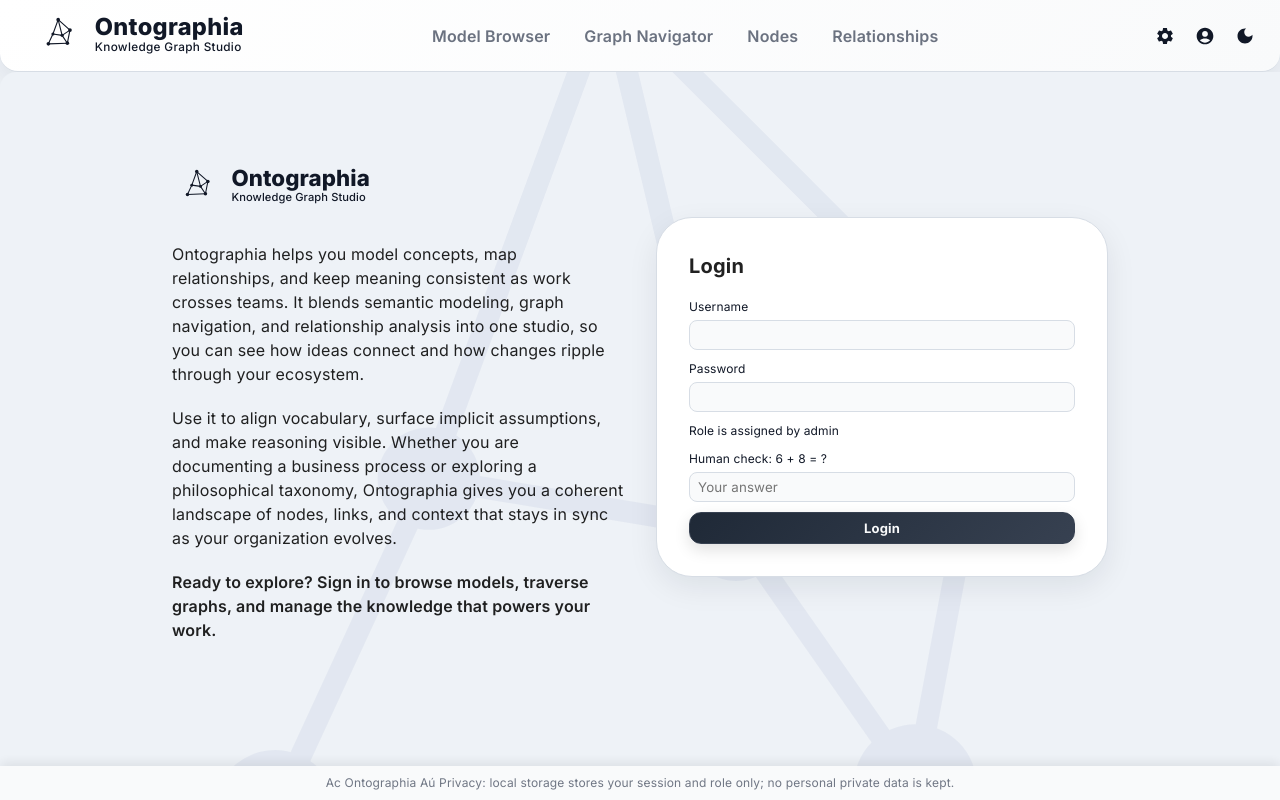
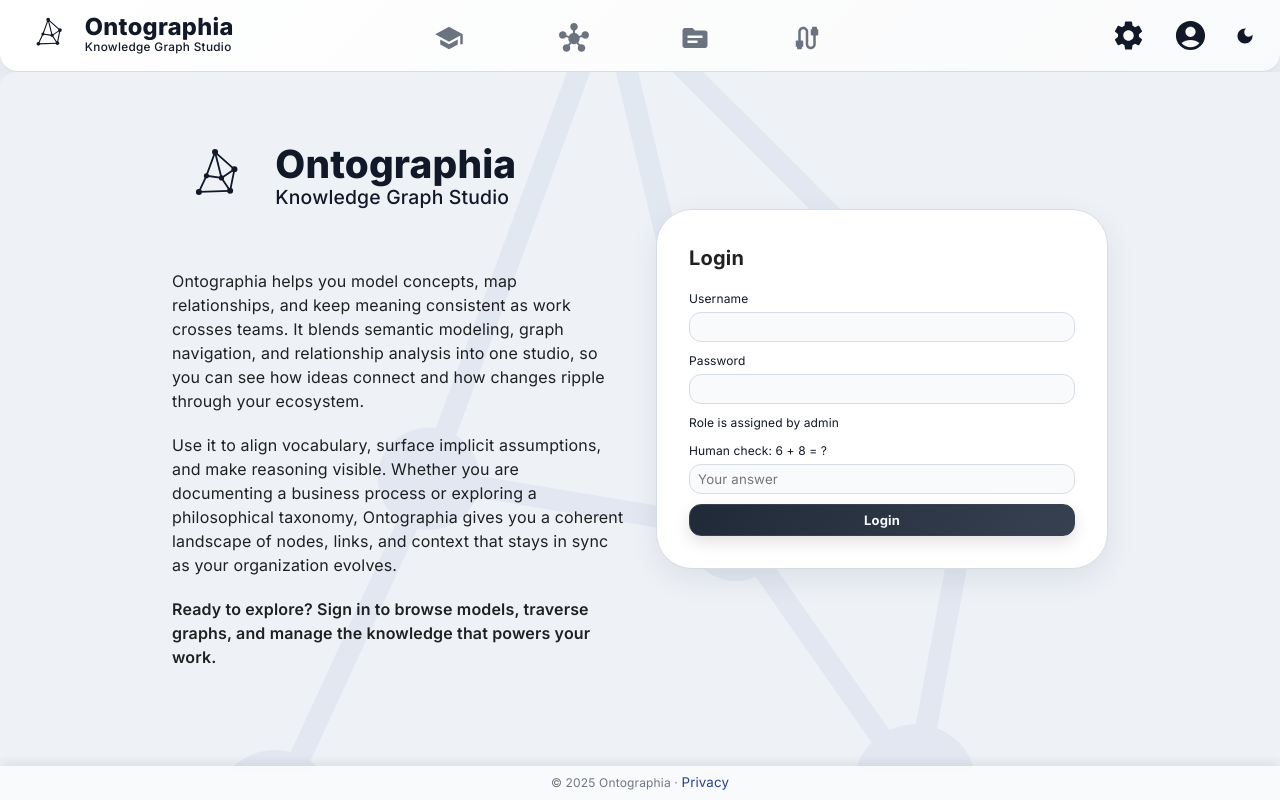
Before and after one commit to phozart/ontographia, a Next.js app: page /login in a window 1280 px wide. Built offline with nearby package versions, Linux system fonts and the light colour scheme; sample sign-in values are in the browser's storage.

Commit message:
fix header + footer + privacy

```diff
--- a/components/Layout.js
+++ b/components/Layout.js
@@ -10,10 +10,12 @@ export default function Layout({ theme, onThemeChange, children }) {
 
   const [routeLoading, setRouteLoading] = useState(false);
   const [showMobileNotice, setShowMobileNotice] = useState(false);
+  const [showPrivacy, setShowPrivacy] = useState(false);
   const router = useRouter();
   const isStudio = router.pathname.startsWith('/studio') || router.pathname.startsWith('/graphnavigator');
   const routeTimer = useRef(null);
   const routeStart = useRef(0);
+  const year = new Date().getFullYear();
 
   useEffect(() => {
     function handleMove(e) {
@@ -72,12 +74,6 @@ export default function Layout({ theme, onThemeChange, children }) {
           name="description"
           content="Ontographia Knowledge Graph Studio lets you explore semantic models, navigate relationships, and understand domain structures."
         />
-        <link rel="preconnect" href="https://fonts.googleapis.com" />
-        <link rel="preconnect" href="https://fonts.gstatic.com" crossOrigin="anonymous" />
-        <link
-          href="https://fonts.googleapis.com/css2?family=Inter:wght@400;500;600;700;800&display=swap"
-          rel="stylesheet"
-        />
         <link rel="icon" href="/constellation-icon.svg" />
       </Head>
       <div className={`app app--${theme}`}>
@@ -120,8 +116,38 @@ export default function Layout({ theme, onThemeChange, children }) {
           </div>
         )}
         <div className="global-footer">
-          Ac Ontographia Aú Privacy: local storage stores your session and role only; no personal private data is kept.
+          © {year} Ontographia ·{' '}
+          <button
+            type="button"
+            className="link"
+            style={{ border: 'none', background: 'transparent', padding: 0, cursor: 'pointer' }}
+            onClick={() => setShowPrivacy(true)}
+          >
+            Privacy
+          </button>
         </div>
+        {showPrivacy && (
+          <div className="modal-backdrop" style={{ zIndex: 2100 }} onClick={() => setShowPrivacy(false)}>
+            <div className="modal" onClick={e => e.stopPropagation()} style={{ maxWidth: 520 }}>
+              <h3 style={{ marginTop: 0 }}>Privacy statement</h3>
+              <p style={{ lineHeight: 1.6 }}>
+                Ontographia uses a minimal privacy footprint. We store your session token and role in local storage on
+                this device only. No personal data is kept beyond what you enter to sign in. All graph edits and
+                metadata remain within your environment; nothing is sent to third-party analytics. For support or audit,
+                an administrator may review server logs that contain timestamped access events but not your content.
+              </p>
+              <p style={{ lineHeight: 1.6 }}>
+                By continuing, you confirm you are authorised to access the workspace data and will handle it according
+                to your organisation’s security and privacy policies.
+              </p>
+              <div className="modal-actions" style={{ justifyContent: 'flex-end' }}>
+                <button className="btn" type="button" onClick={() => setShowPrivacy(false)}>
+                  Close
+                </button>
+              </div>
+            </div>
+          </div>
+        )}
       </div>
     </>
   );
--- a/components/TopBar.js
+++ b/components/TopBar.js
@@ -8,6 +8,10 @@ import SettingsIcon from '@mui/icons-material/Settings';
 import AccountCircleIcon from '@mui/icons-material/AccountCircle';
 import MenuIcon from '@mui/icons-material/Menu';
 import CloseIcon from '@mui/icons-material/Close';
+import SchoolIcon from '@mui/icons-material/School';
+import HubIcon from '@mui/icons-material/Hub';
+import SourceIcon from '@mui/icons-material/Source';
+import CableIcon from '@mui/icons-material/Cable';
 import ThemeToggle from './ThemeToggle';
 import { useAuth } from './AuthContext';
 import { LogoWordmark } from './Logo';
@@ -69,12 +73,57 @@ export default function TopBar({ theme, onThemeChange }) {
             }}
           />
         </Link>
+      </div>
       {user && !isMobile && (
-          <nav className="topbar-nav">
-            <Link href="/semanticmodelbrowser" className={isActive('/semanticmodelbrowser', '/user-view') ? 'active' : ''}>Model Browser</Link>
-            <Link href="/graphnavigator" className={isActive('/graphnavigator', '/studio') ? 'active' : ''}>Graph Navigator</Link>
-            {role === 'admin' && <Link href="/nodes" className={isActive('/nodes') ? 'active' : ''}>Nodes</Link>}
-            {role === 'admin' && <Link href="/relationships" className={isActive('/relationships') ? 'active' : ''}>Relationships</Link>}
+        <nav className="topbar-icon-nav center-nav">
+          <Link
+            href="/semanticmodelbrowser"
+            className={`icon-nav-item ${isActive('/semanticmodelbrowser', '/user-view') ? 'active' : ''}`}
+          >
+
+             <span className="icon-wrap">
+            <SchoolIcon fontSize="inherit" />
+
+
+
+            </span>
+             <span className="icon-label"> <p className="pmi">Model Browser</p></span>
+          </Link>
+          <Link
+            href="/graphnavigator"
+            className={`icon-nav-item ${isActive('/graphnavigator', '/studio') ? 'active' : ''}`}
+          ><span className="icon-wrap">
+            <HubIcon fontSize="inherit" />
+
+
+
+            </span>
+            <span className="icon-label"><p className="pmi"> Graph Navigator</p></span>
+          </Link>
+          {role === 'admin' && (
+            <Link href="/nodes" className={`icon-nav-item ${isActive('/nodes') ? 'active' : ''}`}>
+                <span className="icon-wrap">
+              <SourceIcon fontSize="inherit" />
+
+
+
+              </span>
+               <span className="icon-label"><p className="pmi"> Nodes</p></span>
+            </Link>
+          )}
+          {role === 'admin' && (
+            <Link
+              href="/relationships"
+              className={`icon-nav-item ${isActive('/relationships') ? 'active' : ''}`}
+            >
+
+              <span className="icon-wrap">
+                <CableIcon fontSize="inherit" />
+
+              </span>
+              <span className="icon-label"> <p className="pmi">Connections</p></span>
+            </Link>
+          )}
         </nav>
       )}
       {user && isMobile && (
@@ -90,7 +139,6 @@ export default function TopBar({ theme, onThemeChange }) {
           )}
         </div>
       )}
-      </div>
       <div className="topbar-right">
         {user && (
           <div style={{ display: 'flex', alignItems: 'center', gap: 10 }}>
@@ -104,7 +152,7 @@ export default function TopBar({ theme, onThemeChange }) {
                     aria-label="Settings"
                     sx={{ color: 'var(--text)' }}
                   >
-                    <SettingsIcon fontSize="small" />
+                    <SettingsIcon fontSize="large" />
                   </IconButton>
                 </Tooltip>
                 {settingsOpen && (
@@ -120,13 +168,13 @@ export default function TopBar({ theme, onThemeChange }) {
             <div className="settings-menu" ref={userMenuRef} style={{ position: 'relative' }}>
               <Tooltip title={`${user} (${role})`}>
                 <IconButton
-                  size="small"
+                  size="large"
                   onClick={() => setUserMenuOpen(o => !o)}
                   aria-expanded={userMenuOpen}
                   aria-label="User menu"
                   sx={{ color: 'var(--text)' }}
                 >
-                  <AccountCircleIcon fontSize="small" />
+                  <AccountCircleIcon fontSize="large" />
                 </IconButton>
               </Tooltip>
               {userMenuOpen && (
@@ -155,9 +203,7 @@ export default function TopBar({ theme, onThemeChange }) {
         )}
         {!user && (
           <>
-            <Link href="/login" className="btn-small">
-              Login
-            </Link>
+
             <ThemeToggle theme={theme} onThemeChange={onThemeChange} />
           </>
         )}
--- /dev/null
+++ b/pages/_document.js
@@ -0,0 +1,24 @@
+import Document, { Html, Head, Main, NextScript } from 'next/document';
+
+class MyDocument extends Document {
+  render() {
+    return (
+      <Html>
+        <Head>
+          <link rel="preconnect" href="https://fonts.googleapis.com" />
+          <link rel="preconnect" href="https://fonts.gstatic.com" crossOrigin="anonymous" />
+          <link
+            href="https://fonts.googleapis.com/css2?family=Inter:wght@400;500;600;700;800&display=swap"
+            rel="stylesheet"
+          />
+        </Head>
+        <body>
+          <Main />
+          <NextScript />
+        </body>
+      </Html>
+    );
+  }
+}
+
+export default MyDocument;
--- a/pages/login.js
+++ b/pages/login.js
@@ -47,10 +47,10 @@ export default function LoginPage() {
   return (
     <Box
       sx={{
-        minHeight: '80vh',
+        minHeight: '60vh',
         display: 'flex',
         alignItems: 'center',
-        justifyContent: 'center',
+        justifyContent: 'top',
         px: { xs: 2, md: 4 },
         py: { xs: 3, md: 4 },
       }}
@@ -59,7 +59,7 @@ export default function LoginPage() {
         <Grid item xs={12} md={6}>
           <Stack spacing={2.5} sx={{ maxWidth: 560, mx: 'auto' }}>
             <Box sx={{ display: 'flex', alignItems: 'center', gap: 2 }}>
-              <LogoWordmark width={260} height={70} color="var(--text)" />
+              <LogoWordmark width={520} height={140} color="var(--text)" />
             </Box>
             <Typography variant="body1">
               Ontographia helps you model concepts, map relationships, and keep meaning consistent as work crosses teams.
@@ -79,7 +79,7 @@ export default function LoginPage() {
         </Grid>
         <Grid item xs={12} md={6} sx={{ mt: { xs: 1, md: 0 } }}>
           <Paper
-            elevation={3}
+            elevation={4}
             sx={{
               p: { xs: 3, md: 4 },
               background: 'var(--bg-alt)',
--- a/styles.css
+++ b/styles.css
@@ -74,7 +74,7 @@ label {
 .btn-secondary,
 .btn-small,
 button {
-  font-weight: 600;
+  font-weight: 400;
 }
 
 .logo svg {
@@ -87,7 +87,7 @@ button {
   display: flex;
   align-items: center;
   justify-content: center;
-  pointer-events: none;
+
   overflow: hidden;
   z-index: 0;
 }
@@ -141,6 +141,7 @@ button {
   align-items: center;
   justify-content: space-between;
   padding: 0 20px;
+  padding-left: 10px;
   border-bottom: 1px solid var(--border);
   background: linear-gradient(135deg, var(--bg-alt), var(--panel));
   box-shadow: var(--shadow);
@@ -154,6 +155,7 @@ button {
   display: flex;
   align-items: center;
   gap: 16px;
+  flex: 0 0 auto;
 }
 
 .topbar-nav {
@@ -161,10 +163,86 @@ button {
   align-items: center;
   gap: 10px;
 }
+
+.topbar-icon-nav {
+  display: flex;
+  align-items: center;
+  gap: 12px;
+}
+.center-nav {
+  flex: 1;
+  justify-content: flex-start;
+  min-width: 0;
+}
+.icon-nav-item {
+  padding-top:5px;
+  position: relative;
+  display: flex;
+  flex-direction: column;
+  align-items: center;
+  justify-content: center;
+
+  text-decoration: none;
+  color: var(--text-muted);
+  padding-left: 10px ;
+  padding-right: 10px;
+  border-radius: 12px;
+  transition: transform 0.18s ease, color 0.18s ease, background 0.18s ease;
+  background: transparent;
+  min-height: 64px;
+  min-width: 100px;
+}
+.icon-nav-item .icon-label {
+  font-size: 12px;
+  font-weight: 600;
+  opacity: 0;
+  max-height: 0;
+  transform: translateY(8px);
+  transition: opacity 0.15s ease, max-height 0.15s ease, transform 0.15s ease;
+  text-align: center;
+}
+.icon-nav-item .icon-wrap {
+  display: inline-flex;
+  align-items: center;
+  justify-content: center;
+  font-size: 30px;
+  transition: font-size 0.18s ease, transform 0.18s ease, color 0.18s ease;
+}
+.icon-nav-item .icon-wrap svg {
+  color: currentColor;
+}
+.icon-nav-item:hover {
+  color: var(--nav-active-color);
+  background: var(--nav-active-bg);
+}
+.icon-nav-item:hover .icon-label {
+  opacity: 1;
+  max-height: 24px;
+  transform: translateY(0);
+}
+.icon-nav-item:hover .icon-wrap {
+  font-size: 20px;
+  transform: translateY(-2px);
+}
+.icon-nav-item.active {
+  color: var(--nav-active-color);
+  background: var(--nav-active-bg);
+  box-shadow: 0 6px 14px rgba(0,0,0,0.14);
+}
+.icon-nav-item.active .icon-label {
+  opacity: 1;
+  max-height: 24px;
+  transform: translateY(0);
+}
+.icon-nav-item.active .icon-wrap {
+  font-size: 20px;
+  transform: translateY(-2px);
+}
 .topbar-nav a {
   text-decoration: none;
   color: var(--text-muted);
-  font-weight: 600;
+  font-weight: 500;
+  text-transform: capitalize;
   padding: 8px 12px;
   border-radius: 10px;
   transition: all 0.15s ease;
@@ -173,13 +251,14 @@ button {
 .topbar-nav a:hover {
   color: var(--nav-active-color);
   background: var(--nav-active-bg);
-  box-shadow: 0 4px 10px rgba(0,0,0,0.12);
+  box-shadow: 0 6px 14px rgba(250, 150, 150, 0.14);
 }
 .topbar-nav a.active {
   color: var(--nav-active-color);
   background: var(--nav-active-bg);
-  box-shadow: 0 6px 14px rgba(0,0,0,0.14);
+  box-shadow: 0 6px 14px rgba(250, 150, 150, 0.14);
 }
+
 
 .logo {
   font-weight: 800;
@@ -259,16 +338,26 @@ button {
   flex-direction: column;
 }
 .settings-dropdown a {
-  padding: 10px 14px;
+  padding: 8px 12px;
+  margin: 2px 6px;
+  border-radius: 10px;
+  text-decoration: none;
+  color: var(--text);
+  font-weight: 600;
+  background: transparent;
+  border: none;
+  transition: background-color 0.12s ease, color 0.12s ease;
 }
 .settings-dropdown a:hover {
   background: var(--bg);
+  color: var(--nav-hover-color);
 }
 .settings-dropdown a.active {
-  background: var(--accent-soft);
-  color: var(--text);
+  background: var(--bg);
+  color: var(--nav-active-bg);
   font-weight: 700;
 }
+
 
 .suggestion-item {
   display: flex;
@@ -281,6 +370,12 @@ button {
   text-align: left;
   cursor: pointer;
   transition: background-color 0.12s ease;
+}
+.pmi{
+
+  text-decoration: none;
+  padding-top:0px;
+  margin-top:0px;
 }
 .suggestion-item:hover {
   background: rgba(31, 58, 138, 0.06);
@@ -444,7 +539,7 @@ button {
   background: var(--panel);
   box-shadow: 0 -4px 12px rgba(0,0,0,0.08);
   z-index: 1500;
-  pointer-events: none;
+
   opacity: 0.96;
   min-height: var(--footer-height);
 }
@@ -834,7 +929,7 @@ button {
 .user-view .tree-item {
   padding: 6px 8px;
   gap: 6px;
-  border-radius: 8px;
+  border-radius: 12px;
 }
 .user-view .tree-label {
   font-size: 14px;
@@ -1080,7 +1175,7 @@ button {
 .chip-toggle {
   border: 1px solid var(--border);
   background: var(--bg-alt);
-  border-radius: 8px;
+  border-radius: 12px;
   padding: 2px 6px;
   cursor: pointer;
   font-size: 12px;
@@ -1148,7 +1243,7 @@ button {
 .modal-form textarea {
   padding: 6px 8px;
   border: 1px solid var(--border);
-  border-radius: 8px;
+  border-radius: 12px;
   background: var(--panel);
 }
 .modal-actions {
```
Also changed, not shown: public/constellation-icon.svg. Lines whose indentation alone changed are shown as unchanged.
